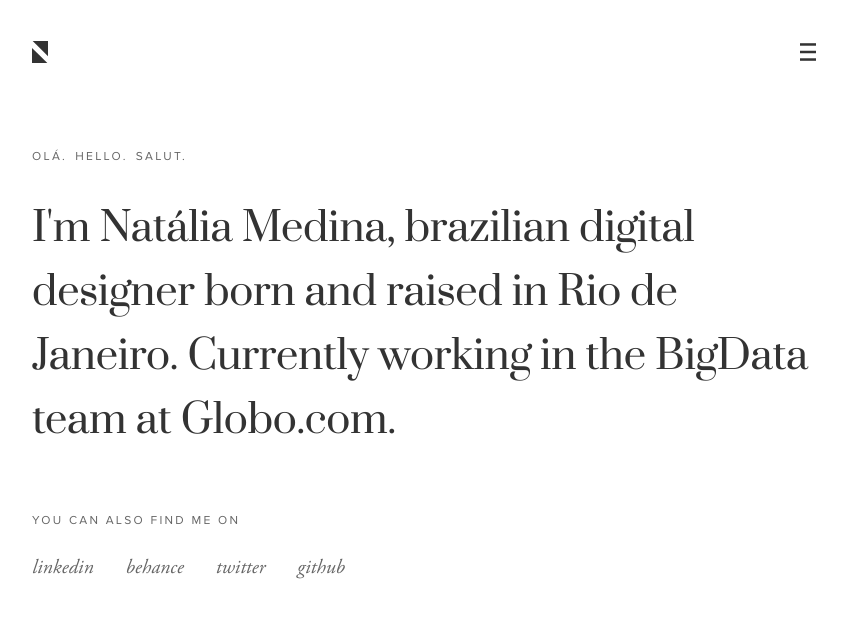
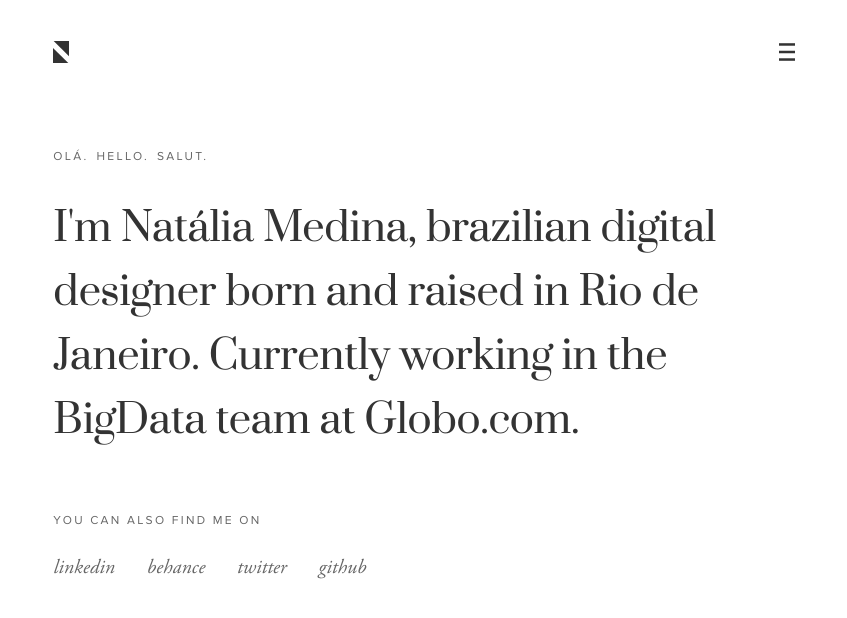
Before and after one commit to ntmedina/ntmedina.github.io, a Jekyll site: the page built from index.md, in a window 1280 px wide. Shown: the top 618 px of the page, without its empty margins (216-1063 px from the left). Built offline with Jekyll 4.4.1, drawn with Linux system fonts in a browser that asks for light colours.

Commit message:
Adjusting Grid

```diff
--- a/assets/stylesheet/main.css
+++ b/assets/stylesheet/main.css
@@ -218,7 +218,7 @@ nav.show {
 
 @media screen and (min-width: 640px) {
   .grid {
-    padding: 0 15%;
+    padding: 0 16.66667%;
   }
 
   header {
```
